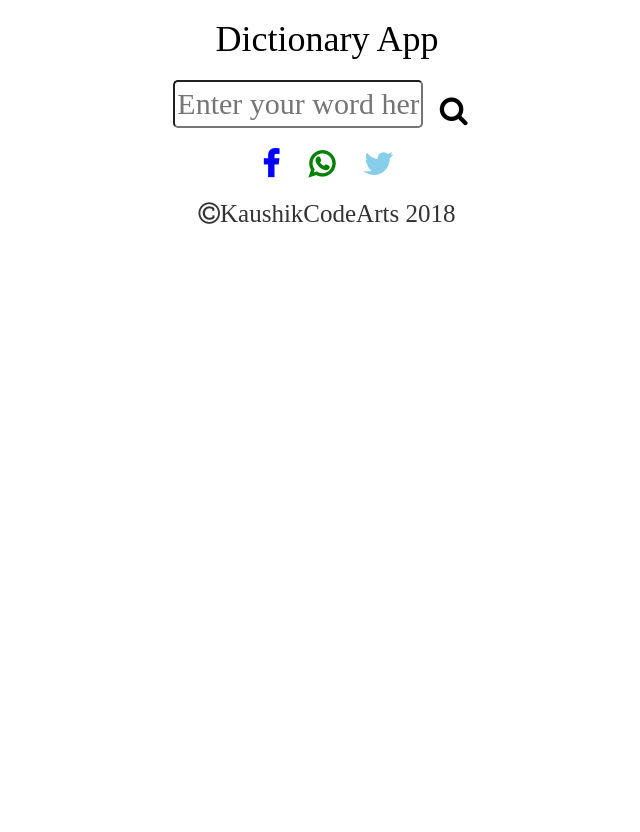
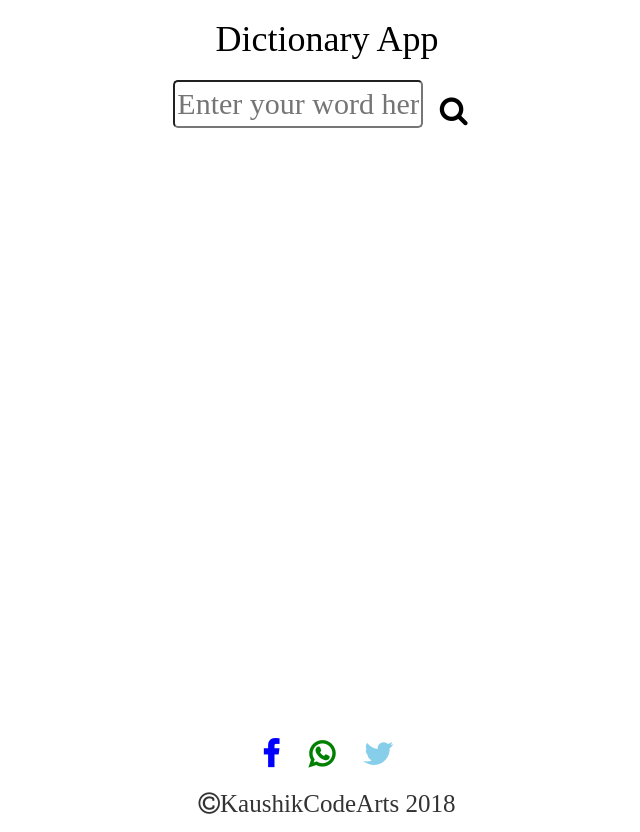
Before and after one commit to KaushikDev/DictionaryApp, a plain HTML site: page index.html in a window 1280 px wide. Shown: the whole page, without its empty margins (313-953 px from the left). Before the commit the page ends 800 px from the top, so only its background shows below. Drawn offline with nearby package versions, Linux system fonts and the light colour scheme; a web font is replaced by a local one.

Commit message:
Update index.html

```diff
--- a/index.html
+++ b/index.html
@@ -42,6 +42,10 @@ color:black;
 .btn, input{
 font-size:30px;
 }
+
+	#displayArea{
+	height: 75%;
+	}
 </style>
 <div class="container-fluid">
 
```
